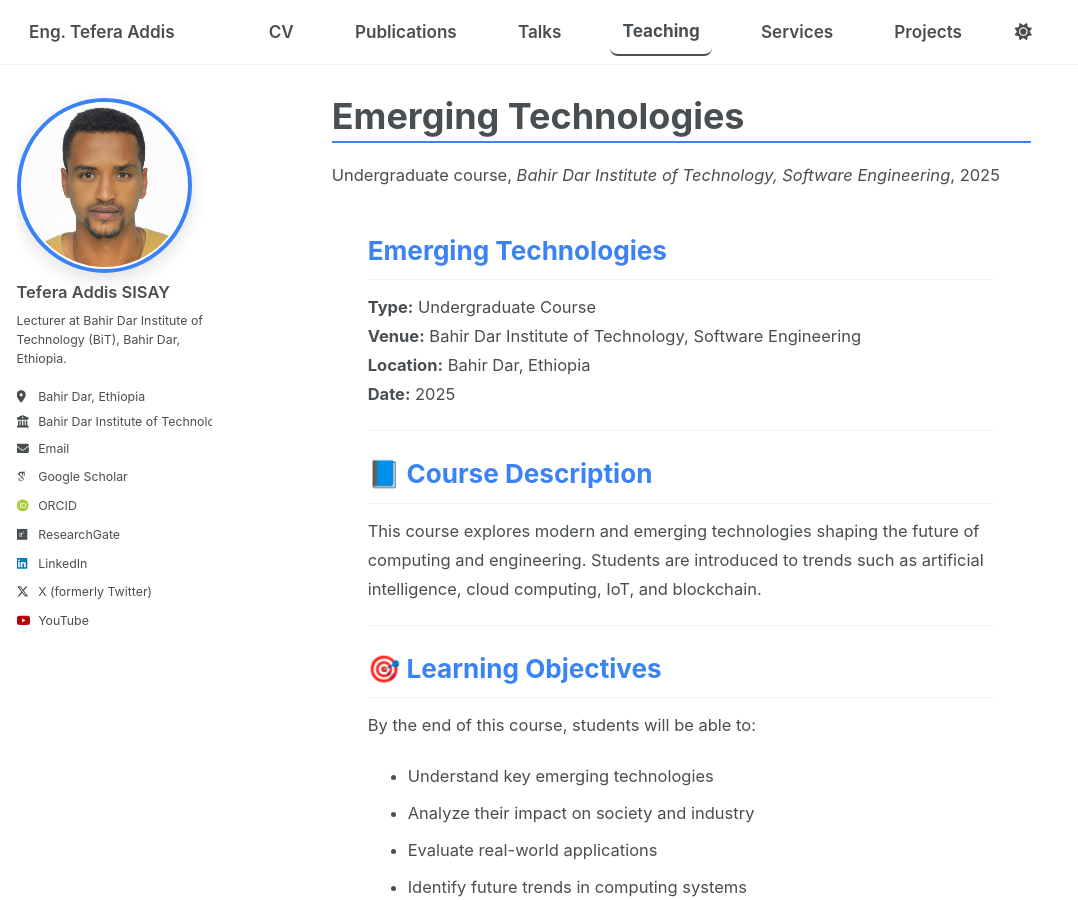
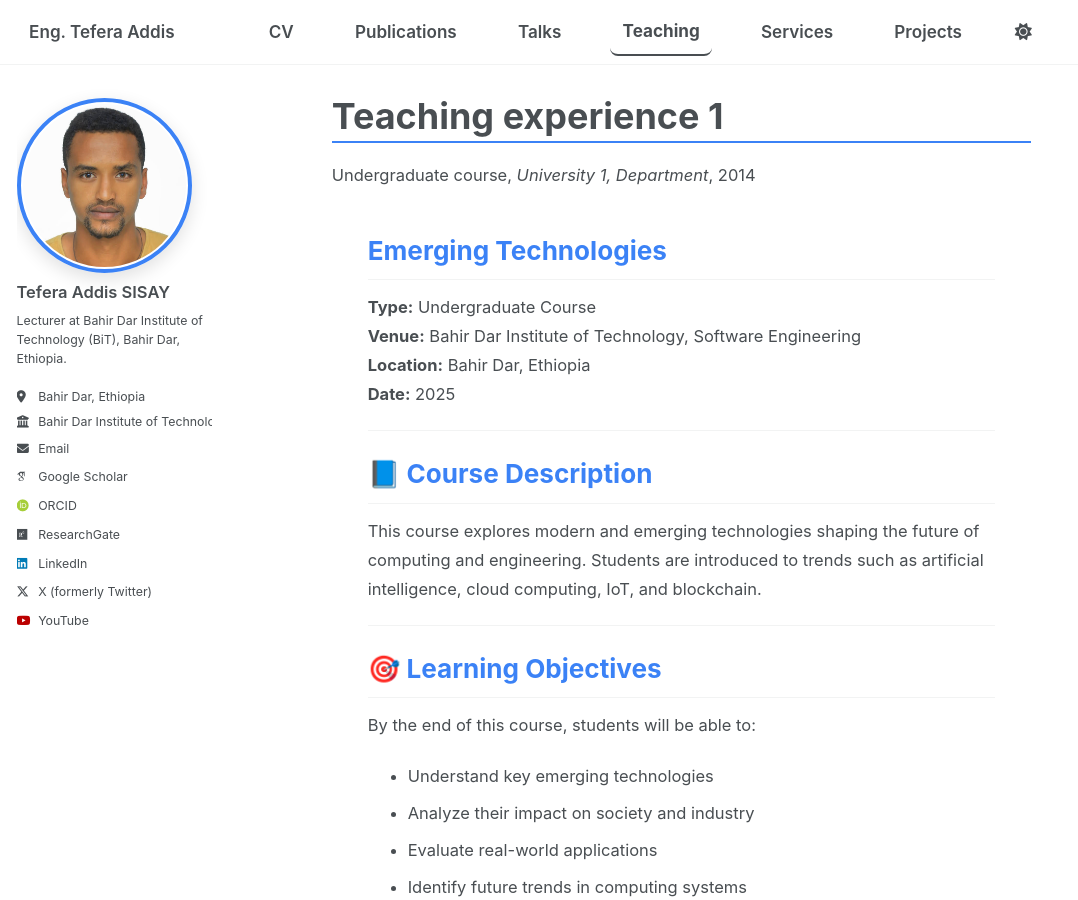
Before and after one commit to tefera-addis-sisay/tefera-addis-sisay.github.io, a Jekyll site: the page built from _teaching/emerging-technologies.md, in a window 1280 px wide and 900 px high. Shown: the whole window, without its empty margins (0-1078 px from the left). Built offline with Jekyll 4.4.1, drawn with Linux system fonts in a browser that asks for light colours; some web fonts are replaced; a script bundle is joined from its source files by our own code; library files that are not in the unit come from our copies.

Commit message:
Update emerging-technologies.md

```diff
--- a/_teaching/emerging-technologies.md
+++ b/_teaching/emerging-technologies.md
@@ -1,14 +1,13 @@
 ---
-title: "Emerging Technologies"
+title: "Teaching experience 1"
 collection: teaching
 type: "Undergraduate course"
-permalink: /teaching/emerging-technologies/
-venue: "Bahir Dar Institute of Technology, Software Engineering"
-date: 2025-09-01
-location: "Bahir Dar, Ethiopia"
-layout: single
-author_profile: true
+permalink: /teaching/2014-spring-teaching-1
+venue: "University 1, Department"
+date: 2014-01-01
+location: "City, Country"
 ---
+
 
 ## Emerging Technologies
 
```
